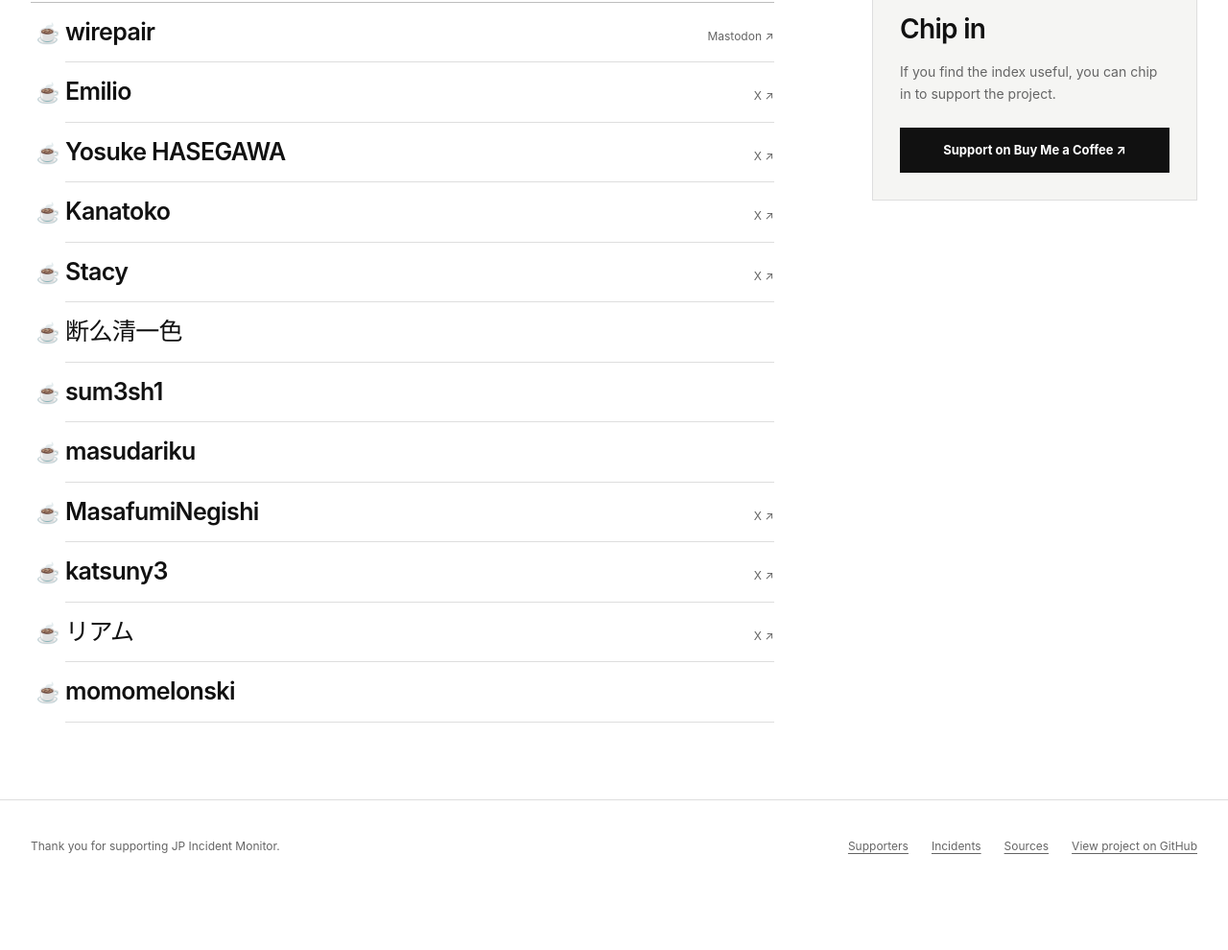
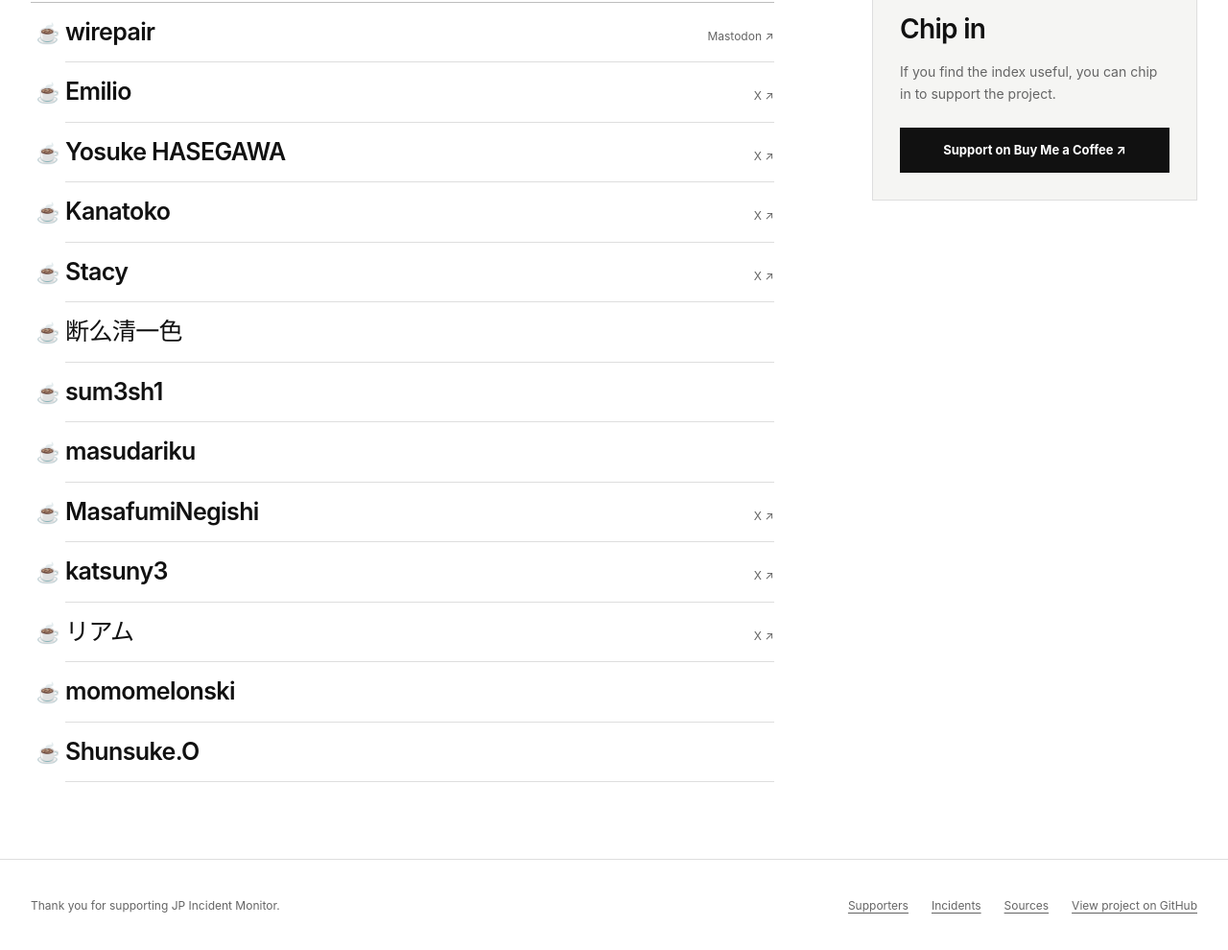
Before and after one commit to elkentaro/jp_incidents, a plain HTML site: page supporters.html in a window 1280 px wide. Shown: the part 449-1439 px from the top of the page at 96% size. Before the commit the page ends 1379 px from the top, so only its background shows below. Drawn offline with Linux system fonts and the light colour scheme.

Commit message:
Add Shunsuke.O to public supporters

```diff
--- a/supporters.html
+++ b/supporters.html
@@ -117,6 +117,11 @@
               <span class="supporter-name">momomelonski</span>
             </div>
           </li>
+          <li>
+            <div class="supporter-text">
+              <span class="supporter-name">Shunsuke.O</span>
+            </div>
+          </li>
         </ul>
       </section>
 
```
